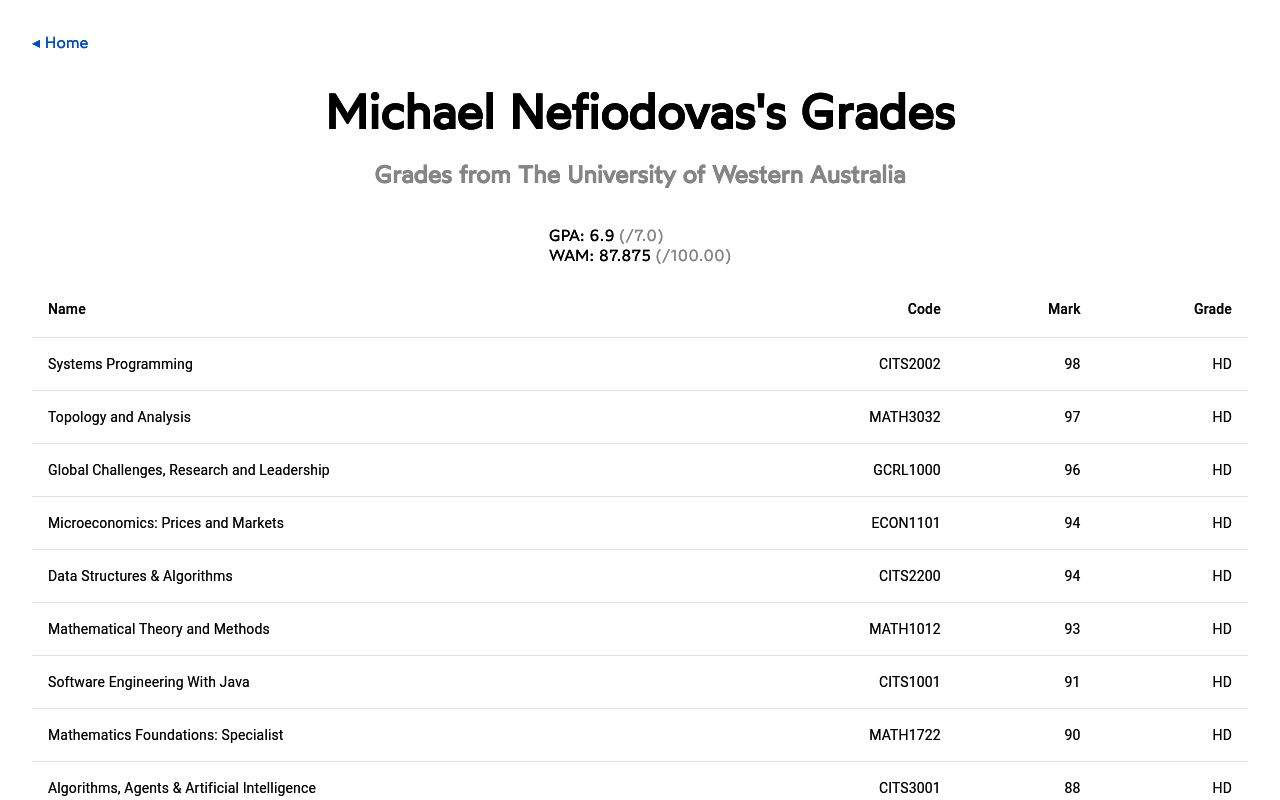
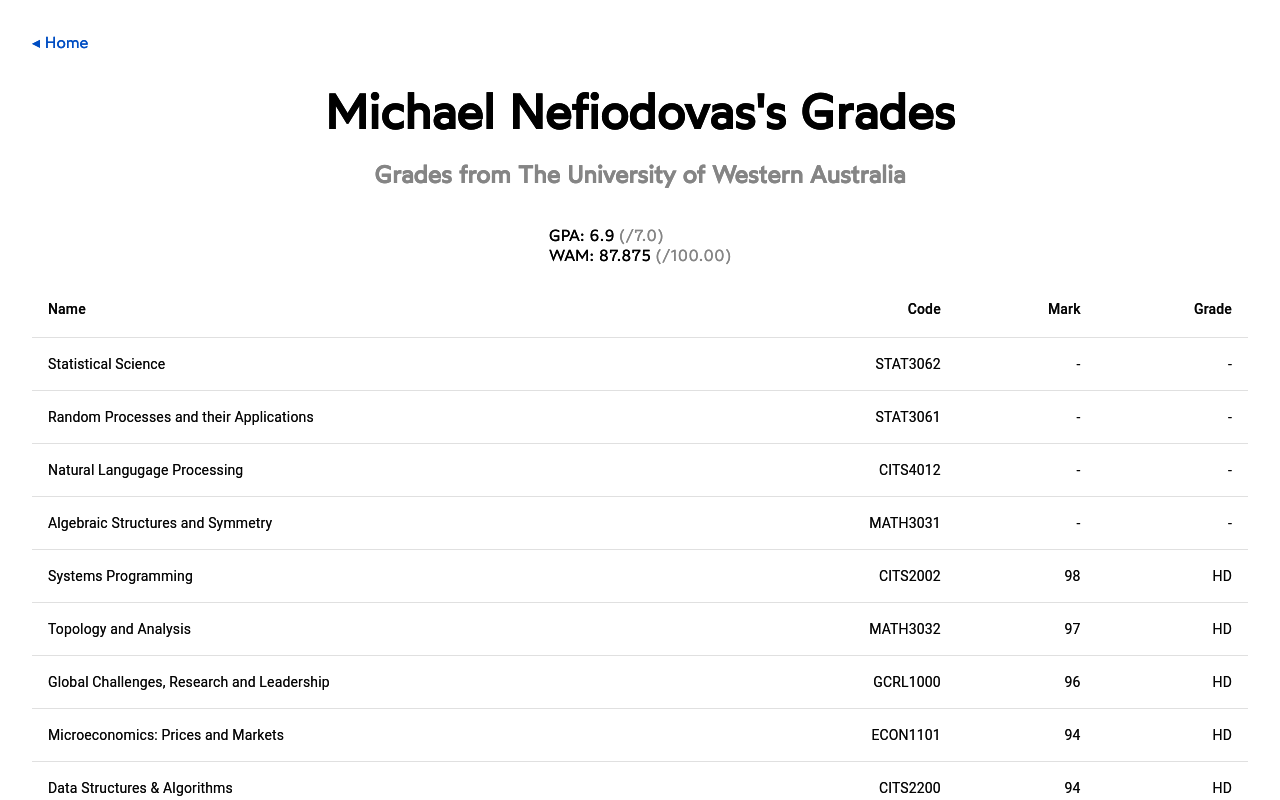
Before and after one commit to MouseAndKeyboard/nefsite, a Next.js app: page /grades in a window 1280 px wide. Shown: the top 800 px of the page. Built offline with nearby package versions, Linux system fonts and the light colour scheme.

Commit message:
added ongoing classes to grades

```diff
--- a/components/Grades.js
+++ b/components/Grades.js
@@ -17,6 +17,14 @@
 
 const Grades = ({ grades }) => {
   grades.sort((a, b) => {
+    if (a.mark == b.mark) {
+      return 0;
+    } else if (a.mark == "-") {
+      return -1;
+    } else if (b.mark == "-") {
+      return 1;
+    }
+
     if (a.mark < b.mark) {
       return 1;
     } else if (a.mark > b.mark) {
@@ -25,8 +33,6 @@
       return 0;
     }
   });
-
-  console.log(grades);
 
   const rows = grades.map((row) => (
     <TableRow key={row.code}>
--- a/components/data/grades.js
+++ b/components/data/grades.js
@@ -31,4 +31,9 @@
   createData("Topology and Analysis", "MATH3032", 97, "HD"),
   createData("Mathematical Optimisation", "MATH4023", 82, "HD"),
   createData("Fundamentals of Probability with Applications", "STAT2062", 83, "HD"),
+
+  createData("Statistical Science", "STAT3062", "-", "-"),
+  createData("Random Processes and their Applications", "STAT3061", "-", "-"),
+  createData("Natural Langugage Processing", "CITS4012", "-", "-"),
+  createData("Algebraic Structures and Symmetry", "MATH3031", "-", "-"),
 ]
--- a/pages/grades.js
+++ b/pages/grades.js
@@ -6,7 +6,11 @@
 
 const Grades = () => {
   const reducer = (total, cur) => total + cur.mark;
-  const wam = uniGrades.reduce(reducer, 0) / uniGrades.length;
+
+  const completedGrades = uniGrades
+    .filter(grade => grade.mark != "-");
+  console.log(completedGrades);
+  const wam = completedGrades.reduce(reducer, 0) / completedGrades.length;
 
   return (
     <div>
```
